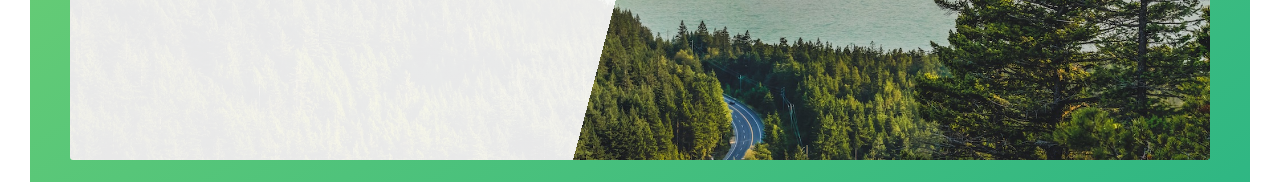
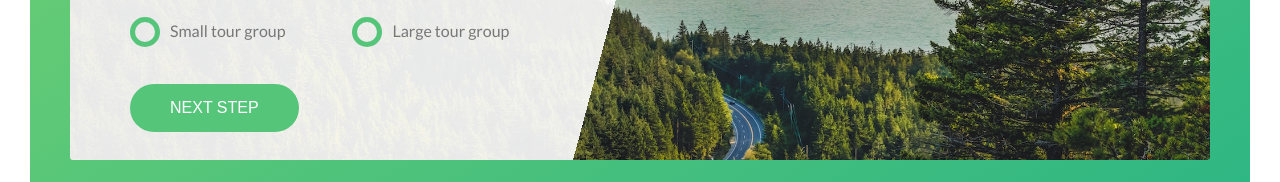
Before and after one commit to motonim/natours, a website: page index.html in a window 1280 px wide. Shown: the part 4960-5142 px from the top of the page. Drawn offline with Linux system fonts and the light colour scheme.

Commit message:
finish section book with radio buttons and inputs

```diff
--- a/index.html
+++ b/index.html
@@ -269,6 +269,27 @@
                                     <input type="email" class="form__input" placeholder="Email address" id="email" required>
                                     <label for="email" class="form__label">Email address</label>
                                 </div>
+
+                                <div class="form__group">
+                                    <div class="form__radio-group">
+                                        <input type="radio" class="form__radio-input" id="small" name="size">
+                                        <label for="small" class="form__radio-label">
+                                            <span class="form__radio-button"></span>
+                                            Small tour group
+                                        </label>
+                                    </div>
+                                    <div class="form__radio-group">
+                                        <input type="radio" class="form__radio-input" id="large" name="size">
+                                        <label for="large" class="form__radio-label">
+                                            <span class="form__radio-button"></span>
+                                            Large tour group
+                                        </label>
+                                    </div>
+                                </div>
+
+                                <div class="form__group u-margin-top-medium">
+                                    <button class="btn btn--green">Next step</button>
+                                </div>
                             </form>
                         </div>
                     </div>
--- a/sass/base/_utilities.scss
+++ b/sass/base/_utilities.scss
@@ -6,6 +6,12 @@
 }
 
 .u-margin-top {
+    &-small {
+        margin-top: 1.5em;
+    }
+    &-medium {
+        margin-top: 4rem;
+    }
     &-big {
         margin-top: 8rem;
     }
--- a/sass/components/_button.scss
+++ b/sass/components/_button.scss
@@ -1,4 +1,5 @@
 .btn {
+    &,
     &:link,
     &:visited {
         text-transform: uppercase;
@@ -9,6 +10,10 @@
         transition: transform .2s ease-out;
         position: relative;
         font-size: $default-font-size;
+
+        // Change for the <button> element
+        border: none;
+        cursor: pointer;
     }
 
     &:hover {
@@ -21,7 +26,9 @@
         }
     }
 
-    &:active {
+    &:active,
+    &:focus {
+        outline: none;
         transform: translateY(-1px);
         box-shadow: 0 .5rem 1rem rgba(0,0,0,.2);
     }
--- a/sass/components/_form.scss
+++ b/sass/components/_form.scss
@@ -13,11 +13,17 @@
         border-bottom: 3px solid transparent;
         width: 90%;
         display: block;
+        transition: all .3s;
 
         &:focus {
             outline: none;
             box-shadow: 0 1rem 2rem rgba($color-black, .1);
             border-bottom: 3px solid $color-primary;
+        }
+
+        &:focus:invalid {
+            border-bottom: 3px solid $color-secondary-dark;
+
         }
 
         &::-webkit-input-placeholder {
@@ -27,6 +33,62 @@
     }
 
     &__label {
+        font-size: 1.2rem;
+        font-weight: 700;
+        margin-left: 2rem;
+        margin-top: .7rem;
+        display: block;
+        transition: all .3s;
+    }
 
+    &__input:placeholder-shown + &__label {
+        opacity: 0;
+        visibility: hidden;
+        transform: translateY(-4rem);
+    }
+
+    &__radio-group {
+        width: 49%;
+        display: inline-block;
+    }
+
+    &__radio-input {
+        display: none;
+    }
+    &__radio-label {
+        font-size: $default-font-size;
+        cursor: pointer;
+        position: relative;
+        padding-left: 4rem;
+    }
+
+    &__radio-button {
+        height: 3rem;
+        width: 3rem;
+        border: 5px solid $color-primary;
+        border-radius: 50%;
+        display: inline-block;
+        position: absolute;
+        left: 0;
+        top: -0.4rem;
+
+        &::after {
+            content: "";
+            display: block;
+            height: 1.3rem;
+            width: 1.3rem;
+            border-radius: 50%;
+            position: absolute;
+            top: 50%;
+            left: 50%;
+            transform: translate(-50%, -50%);
+            background-color: $color-primary;
+            opacity: 0;
+            transition: opacity .2s;
+        }
+    }
+
+    &__radio-input:checked ~ &__radio-label &__radio-button::after {
+        opacity: 1;
     }
 }
```
Also changed, not shown: css/style.css.
